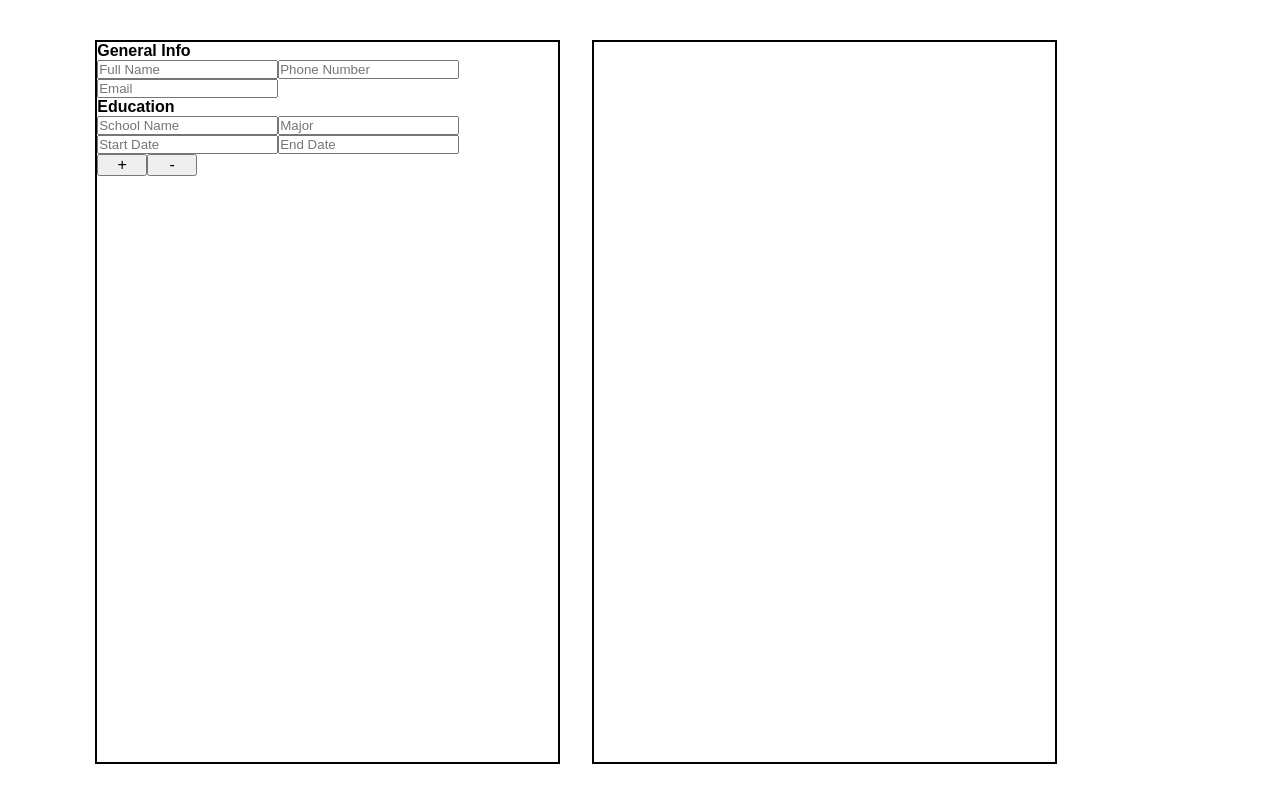
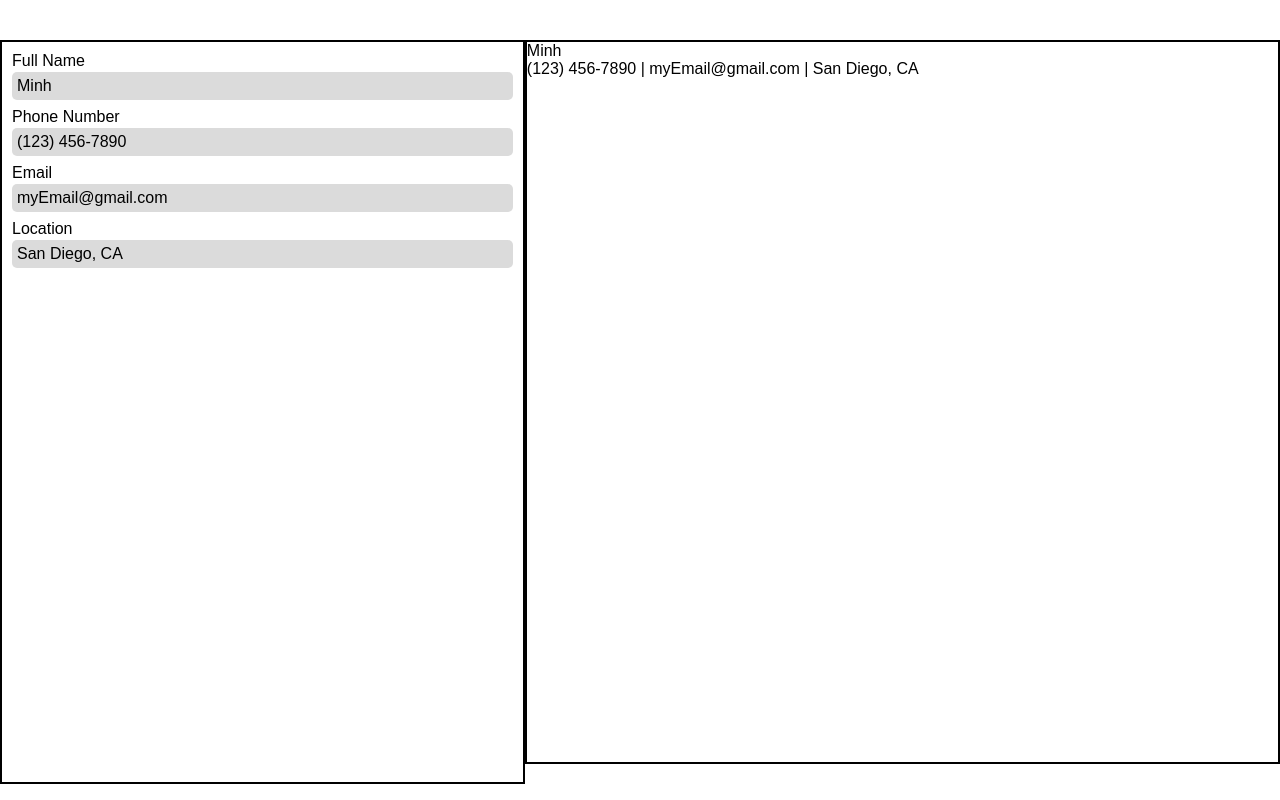
Before and after one commit to mluc404/cv-generator, a React (Vite) app: page / in a window 1280 px wide. Built offline with nearby package versions, Linux system fonts and the light colour scheme.

Commit message:
restructure components for modularity and reusability

```diff
--- a/src/App.css
+++ b/src/App.css
@@ -5,17 +5,21 @@
 }
 
 .wrapper {
-  width: 90vw;
+  width: 100vw;
   display: flex;
   justify-content: center;
   margin-top: 5vh;
-  gap: 2rem;
+  /* gap: 2rem; */
 }
 
-.inputSection,
+.inputSection {
+  border: black solid 2px;
+  width: 40%;
+  height: 90vh;
+}
 .outputSection {
   border: black solid 2px;
-  width: 40%;
+  width: 60%;
   height: 90vh;
 }
 
--- a/src/App.jsx
+++ b/src/App.jsx
@@ -1,7 +1,178 @@
 import { useState } from "react";
 import "./App.css";
-import { InputSection } from "./components/InputSection";
+// import { InputSection } from "./components/InputSection";
 import { OutputSection } from "./components/OutputSection";
+import "./styles/InputSection.css";
+
+// function App() {
+//   // 9:18pm working on OutputSection.jsx to display each section differently
+//   const [inputGeneralInfo, setInputGeneralInfo] = useState([
+//     {
+//       name: "name",
+//       type: "text",
+//       key: "name",
+//       val: "",
+//       placeholder: "Full Name",
+//     },
+//     {
+//       name: "phone",
+//       type: "tel",
+//       key: "phone",
+//       val: "",
+//       placeholder: "Phone Number",
+//     },
+//     {
+//       name: "email",
+//       type: "email",
+//       key: "email",
+//       val: "",
+//       placeholder: "Email",
+//     },
+//   ]);
+
+//   const [inputEducation, setInputEducation] = useState([
+//     [
+//       {
+//         name: "schoolName",
+//         type: "text",
+//         key: "schoolName",
+//         val: "",
+//         placeholder: "School Name",
+//       },
+//       {
+//         name: "major",
+//         type: "text",
+//         key: "major",
+//         val: "",
+//         placeholder: "Major",
+//       },
+//       {
+//         name: "startDate",
+//         type: "text",
+//         key: "startDate",
+//         val: "",
+//         placeholder: "Start Date",
+//       },
+//       {
+//         name: "endDate",
+//         type: "text",
+//         key: "endDate",
+//         val: "",
+//         placeholder: "End Date",
+//       },
+//     ],
+//   ]);
+//   const handleGeneralInfoChange = (e) => {
+//     const { name, value } = e.target;
+//     setInputGeneralInfo((prev) =>
+//       prev.map((obj) => (obj.name === name ? { ...obj, val: value } : obj))
+//     );
+//   };
+
+//   const handleEducationChange = (e, sectionIndex) => {
+//     const { name, value } = e.target;
+//     setInputEducation((prev) =>
+//       prev.map((entry, index) =>
+//         index === sectionIndex
+//           ? entry.map((obj) =>
+//               obj.name === name ? { ...obj, val: value } : obj
+//             )
+//           : entry
+//       )
+//     );
+//   };
+
+//   const addSchool = () => {
+//     const newEntry = [
+//       {
+//         name: "schoolName",
+//         type: "text",
+//         key: "schoolName",
+//         val: "",
+//         placeholder: "School Name",
+//       },
+//       {
+//         name: "major",
+//         type: "text",
+//         key: "major",
+//         val: "",
+//         placeholder: "Major",
+//       },
+//       {
+//         name: "startDate",
+//         type: "text",
+//         key: "startDate",
+//         val: "",
+//         placeholder: "Start Date",
+//       },
+//       {
+//         name: "endDate",
+//         type: "text",
+//         key: "endDate",
+//         val: "",
+//         placeholder: "End Date",
+//       },
+//     ];
+//     setInputEducation((prev) => [...prev, newEntry]);
+//   };
+
+//   const removeSchool = () => {
+//     setInputEducation((prev) =>
+//       prev.length > 1 ? [...prev].toSpliced(prev.length - 1, 1) : prev
+//     );
+//   };
+
+//   return (
+//     <>
+//       <div className="wrapper">
+//         <div className="inputSection">
+//           <h4>General Info</h4>
+//           <InputSection
+//             data={inputGeneralInfo}
+//             onChange={handleGeneralInfoChange}
+//           />
+//           <h4>Education</h4>
+//           {inputEducation.map((entry, index) => (
+//             <InputSection
+//               data={entry}
+//               key={index}
+//               onChange={(e) => handleEducationChange(e, index)}
+//             />
+//           ))}
+
+//           <div className="buttons">
+//             <button className="addSchoolButton" onClick={addSchool}>
+//               +
+//             </button>
+//             <button className="removeSchoolButton" onClick={removeSchool}>
+//               -
+//             </button>
+//           </div>
+//         </div>
+
+//         {/* RESUME OUTPUT SECTION */}
+//         <div className="outputSection">
+//           <div className="generalInfo-output">
+//             <OutputSection input={inputGeneralInfo} />
+//           </div>
+//           <div className="education-output">
+//             {inputEducation.map((entry, index) => (
+//               <OutputSection
+//                 input={entry}
+//                 key={index}
+//                 sectionType="education"
+//               />
+//             ))}
+//           </div>
+//         </div>
+//       </div>
+//     </>
+//   );
+// }
+
+// export default App;
+
+import { GeneralInfo } from "./components/GeneralInfo";
 
 function App() {
   const [inputGeneralInfo, setInputGeneralInfo] = useState([
@@ -9,147 +180,50 @@ function App() {
       name: "name",
       type: "text",
       key: "name",
-      val: "",
-      placeholder: "Full Name",
+      val: "Minh",
+      placeholder: "Enter Your Name",
+      label: "Full Name",
     },
     {
       name: "phone",
       type: "tel",
       key: "phone",
-      val: "",
-      placeholder: "Phone Number",
+      val: "(123) 456-7890",
+      placeholder: "Enter Phone Number",
+      label: "Phone Number",
     },
     {
       name: "email",
       type: "email",
       key: "email",
-      val: "",
-      placeholder: "Email",
+      val: "myEmail@gmail.com",
+      placeholder: "Enter Email",
+      label: "Email",
+    },
+    {
+      name: "location",
+      type: "text",
+      key: "location",
+      val: "San Diego, CA",
+      placeholder: "Enter Your Location",
+      label: "Location",
     },
   ]);
-
-  const [inputEducation, setInputEducation] = useState([
-    [
-      {
-        name: "schoolName",
-        type: "text",
-        key: "schoolName",
-        val: "",
-        placeholder: "School Name",
-      },
-      {
-        name: "major",
-        type: "text",
-        key: "major",
-        val: "",
-        placeholder: "Major",
-      },
-      {
-        name: "startDate",
-        type: "text",
-        key: "startDate",
-        val: "",
-        placeholder: "Start Date",
-      },
-      {
-        name: "endDate",
-        type: "text",
-        key: "endDate",
-        val: "",
-        placeholder: "End Date",
-      },
-    ],
-  ]);
-  const handleInputChange = (e) => {
-    const { name, value } = e.target;
-    setInputGeneralInfo((prev) =>
-      prev.map((obj) => (obj.name === name ? { ...obj, val: value } : obj))
-    );
-  };
-
-  const handleEducationChange = (e, sectionIndex) => {
-    const { name, value } = e.target;
-    setInputEducation((prev) =>
-      prev.map((entry, index) =>
-        index === sectionIndex
-          ? entry.map((obj) =>
-              obj.name === name ? { ...obj, val: value } : obj
-            )
-          : entry
-      )
-    );
-  };
-
-  const addSchool = () => {
-    const newEntry = [
-      {
-        name: "schoolName",
-        type: "text",
-        key: "schoolName",
-        val: "",
-        placeholder: "School Name",
-      },
-      {
-        name: "major",
-        type: "text",
-        key: "major",
-        val: "",
-        placeholder: "Major",
-      },
-      {
-        name: "startDate",
-        type: "text",
-        key: "startDate",
-        val: "",
-        placeholder: "Start Date",
-      },
-      {
-        name: "endDate",
-        type: "text",
-        key: "endDate",
-        val: "",
-        placeholder: "End Date",
-      },
-    ];
-    setInputEducation((prev) => [...prev, newEntry]);
-  };
-
-  const removeSchool = () => {
-    setInputEducation((prev) => [...prev].toSpliced(prev.length - 1, 1));
-  };
-
   return (
     <>
       <div className="wrapper">
         <div className="inputSection">
-          <h4>General Info</h4>
-          <InputSection data={inputGeneralInfo} onChange={handleInputChange} />
-          <h4>Education</h4>
-
-          {inputEducation.map((entry, index) => (
-            <InputSection
-              data={entry}
-              key={entry[0].val}
-              onChange={(e) => handleEducationChange(e, index)}
+          <div className="generalInfoInput">
+            <GeneralInfo
+              data={inputGeneralInfo}
+              setData={setInputGeneralInfo}
             />
-          ))}
-
-          <div className="buttons">
-            <button className="addSchoolButton" onClick={addSchool}>
-              +
-            </button>
-            <button className="removeSchoolButton" onClick={removeSchool}>
-              -
-            </button>
           </div>
         </div>
-
-        {/* RESUME PREVIEW SECTION */}
         <div className="outputSection">
-          <OutputSection input={inputGeneralInfo} />
-          {inputEducation.map((entry, index) => (
-            <OutputSection input={entry} key={entry[0].val} />
-          ))}
+          <div className="generalInfoOutput">
+            <GeneralInfo data={inputGeneralInfo} mode="output" />
+          </div>
         </div>
       </div>
     </>
--- /dev/null
+++ b/src/components/GeneralInfo.jsx
@@ -0,0 +1,51 @@
+export function GeneralInfo({ data, setData, mode = "input" }) {
+  const handleInputChange = (e, index) => {
+    const updatedData = [...data];
+    updatedData[index].val = e.target.value;
+    setData(updatedData);
+  };
+  return (
+    <>
+      {/* DISPLAY INPUT */}
+      {mode === "input" &&
+        data.map((obj, index) => (
+          <div key={index} className="infoElement">
+            <label htmlFor={obj.name}>{obj.label}</label>
+            <input
+              name={obj.name}
+              type={obj.type}
+              key={obj.key}
+              value={obj.val}
+              placeholder={obj.placeholder}
+              onChange={(e) => handleInputChange(e, index)}
+            />
+          </div>
+        ))}
+
+      {/* DISPLAY OUTPUT */}
+      {mode === "output" &&
+        data.map(
+          (obj) =>
+            obj.key === "name" && (
+              <div className="fullNameDisplay" key={obj.key}>
+                {obj.val}
+              </div>
+            )
+        )}
+      {mode === "output" && (
+        <div className="contactInfo">
+          {data
+            .filter((obj) => obj.name !== "name")
+            .map(
+              (each) =>
+                //   <p key={each.key} className="output-item" id={each.key}>
+                //     {each.val}
+                //   </p>
+                each.val
+            )
+            .join(" | ")}
+        </div>
+      )}
+    </>
+  );
+}
--- a/src/components/InputSection.jsx
+++ b/src/components/InputSection.jsx
@@ -1,16 +1,17 @@
-import { useState } from "react";
+import "../styles/InputSection.css";
 export function InputSection({ data, onChange }) {
   return (
     <>
-      {data.map((obj) => (
+      {data.map((obj, index) => (
         <input
           type={obj.type}
           key={obj.key}
+          // key={index}
           name={obj.name}
           value={obj.val}
           onChange={onChange}
           placeholder={obj.placeholder}
-        ></input>
+        />
       ))}
     </>
   );
--- /dev/null
+++ b/src/styles/InputSection.css
@@ -0,0 +1,30 @@
+.inputSection {
+  display: flex;
+  flex-direction: column;
+  gap: 10px;
+  padding: 10px;
+}
+.generalInfoInput {
+  display: flex;
+  flex-direction: column;
+  gap: 0.5rem;
+}
+
+.generalInfoInput .infoElement {
+  display: flex;
+  flex-direction: column;
+  gap: 2px;
+}
+
+.generalInfoInput input {
+  font-size: 1rem;
+  border-radius: 5px;
+  outline: none;
+  border: none;
+  background-color: #dbdbdb;
+  padding: 5px;
+}
+
+input:focus {
+  outline: #3e8bff solid 2px;
+}
--- /dev/null
+++ b/src/styles/OutputSection.css
@@ -0,0 +1,14 @@
+.outputSection {
+  display: flex;
+  flex-direction: column;
+  gap: 1rem;
+}
+
+.generalInfo-output #name {
+  font-size: 1rem;
+  font-weight: 600;
+}
+
+.fullNameDisplay {
+  /* font-size: 2rem; */
+}
--- a/src/styles/ResumePreview.css
+++ /dev/null
@@ -1,3 +0,0 @@
-.generalInfoPreview {
-  /* display: flex; */
-}
```
Also changed, not shown: src/components/OutputSection.jsx (+15 -7 lines).
